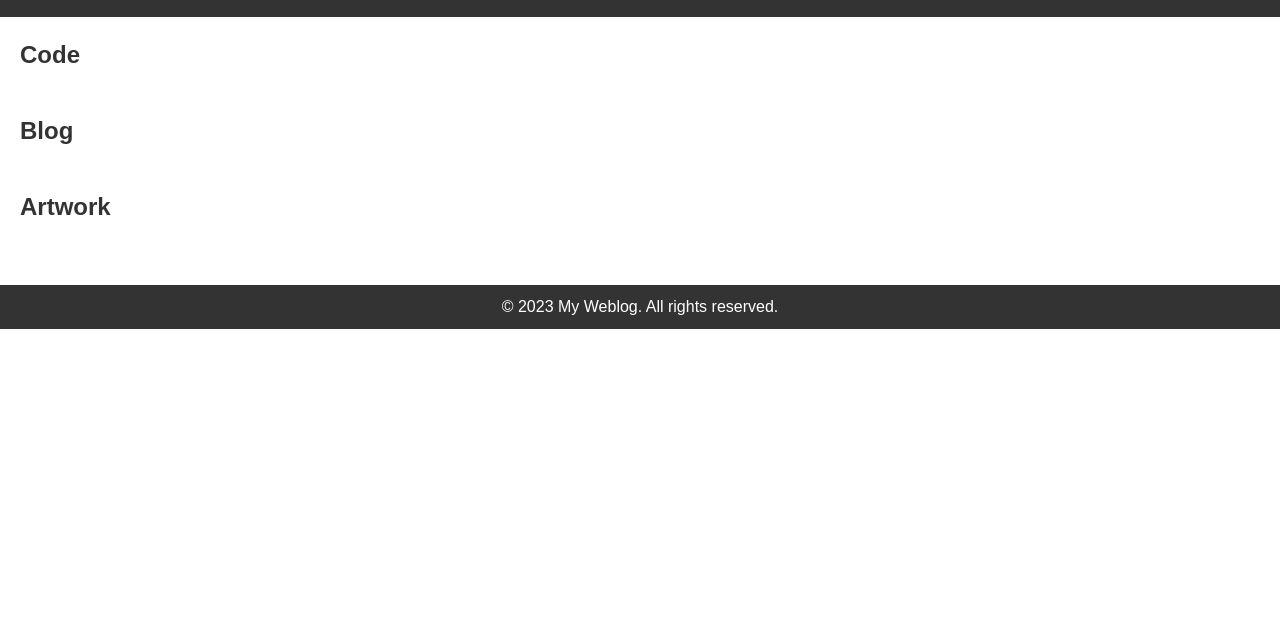
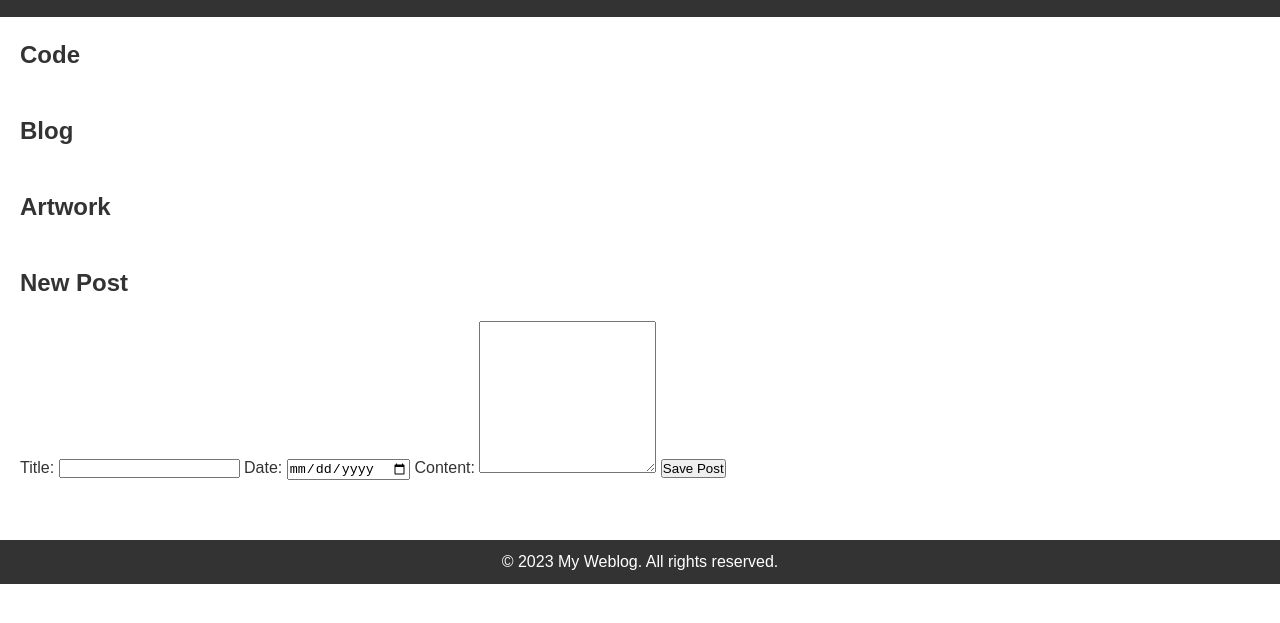
Before and after one commit to Stellarous/WebBox, a plain HTML site: page index.html in a window 1280 px wide. Shown: the part 105-728 px from the top of the page. Drawn offline with Linux system fonts and the light colour scheme; no server answers.

Commit message:
Update index.html

```diff
--- a/index.html
+++ b/index.html
@@ -34,6 +34,22 @@
       <h2>Artwork</h2>
       <!-- Artwork-related content will go here -->
     </section>
+    <!-- Add this inside the main section -->
+<section class="section" id="new-post">
+  <h2>New Post</h2>
+  <form id="new-post-form">
+    <label for="post-title">Title:</label>
+    <input type="text" id="post-title" name="post-title" required>
+
+    <label for="post-date">Date:</label>
+    <input type="date" id="post-date" name="post-date" required>
+
+    <label for="post-content">Content:</label>
+    <textarea id="post-content" name="post-content" rows="10" required></textarea>
+
+    <button type="submit">Save Post</button>
+  </form>
+</section>
   </main>
 
   <footer>
```
